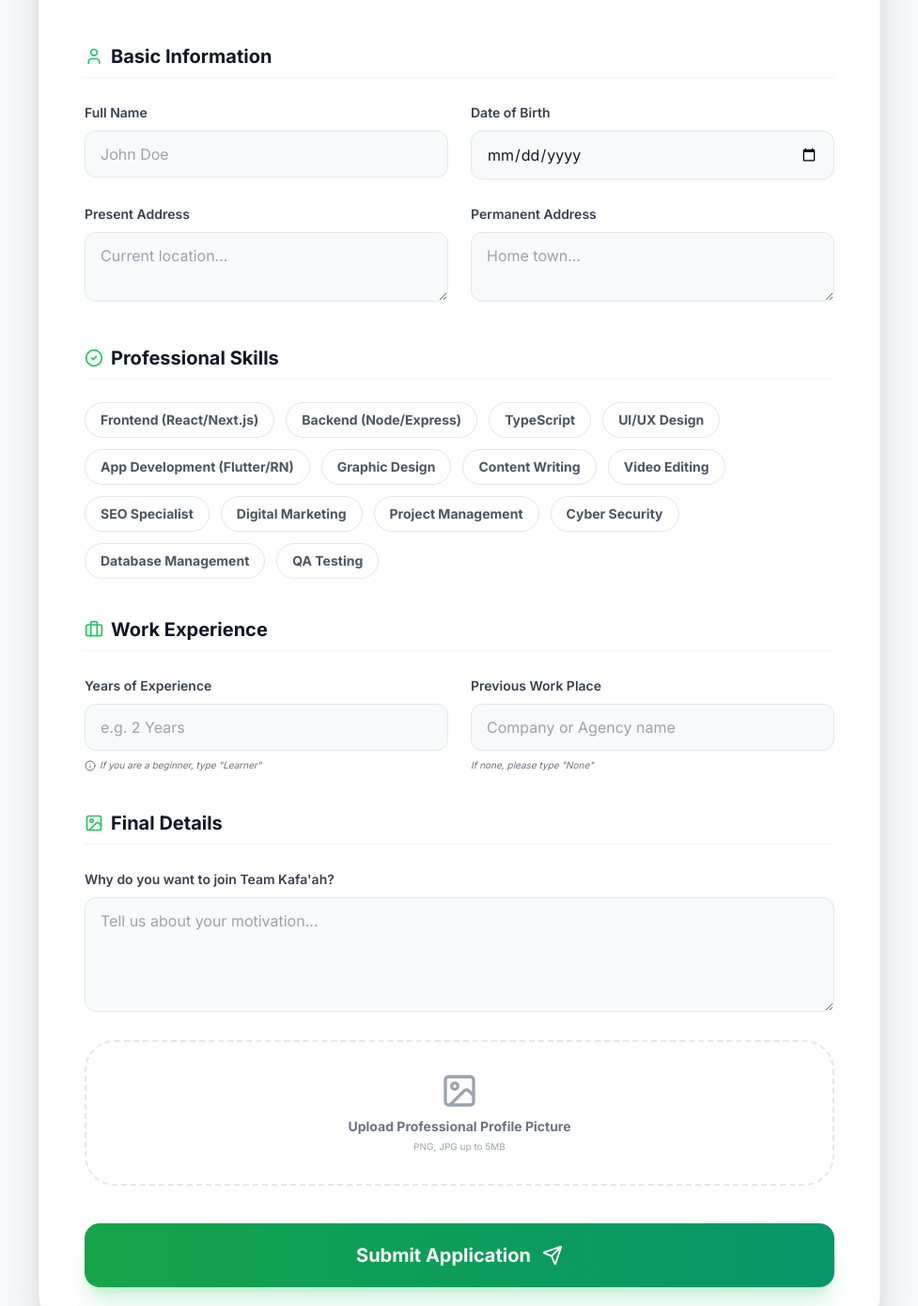
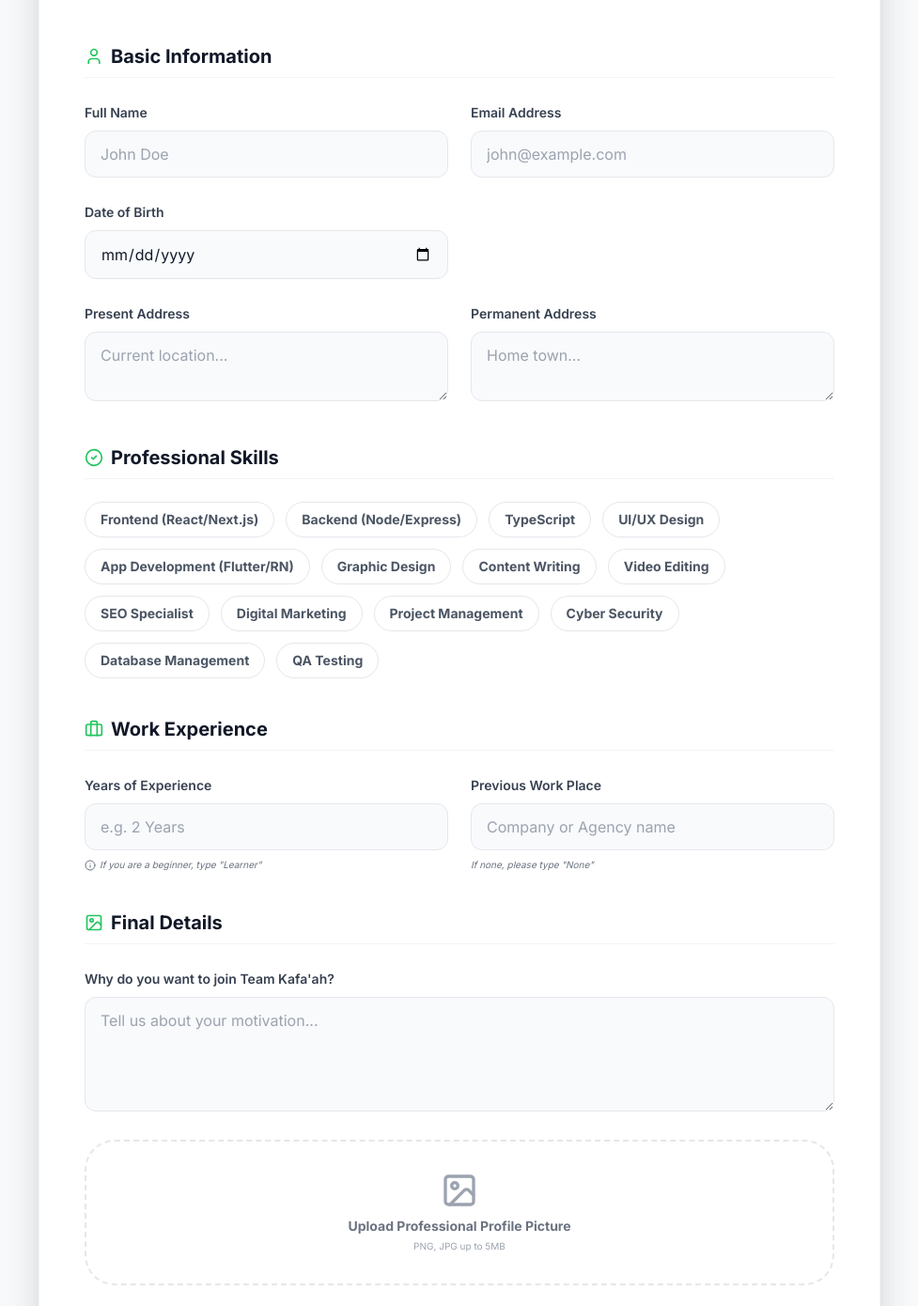
Before and after one commit to kafaahbd/kafaahbd, a React (Vite) app: page /join in a window 1280 px wide. Shown: the part 367-1757 px from the top of the page at 94% size, without its empty margins (151-1128 px from the left). Built offline with nearby package versions, Linux system fonts and the light colour scheme.

Commit message:
resend email add

```diff
--- a/src/components/Navbar.tsx
+++ b/src/components/Navbar.tsx
@@ -27,7 +27,7 @@ const Navbar: React.FC = () => {
   const navLinks: NavLink[] = [
     { name: t('nav.home'), path: '/', icon: <Home size={18} /> },
     { name: t('nav.projects'), path: '/projects', icon: <Briefcase size={18} /> },
-    { name: t('nav.join'), path: '/join', icon: <UserPlus size={18} />, external: true },
+    { name: t('nav.join'), path: '/join', icon: <UserPlus size={18} />},
     { name: t('nav.study'), path: '/study', icon: <GraduationCap size={18} /> },
     { name: t('nav.about'), path: '/about', icon: <Info size={18} /> },
   ]
--- a/src/pages/JoinForm.tsx
+++ b/src/pages/JoinForm.tsx
@@ -28,6 +28,7 @@ const JoinForm: React.FC = () => {
   const [selectedSkills, setSelectedSkills] = useState<string[]>([]);
   const [formData, setFormData] = useState({
     fullName: "",
+    email: "",
     dob: "",
     presentAddress: "",
     permanentAddress: "",
@@ -35,14 +36,22 @@ const JoinForm: React.FC = () => {
     previousWork: "",
     motivation: ""
   });
+  const [image, setImage] = useState<File | null>(null);
 
   // UI States
   const [isSubmitting, setIsSubmitting] = useState(false);
   const [isSuccess, setIsSuccess] = useState(false);
+  const [errorMessage, setErrorMessage] = useState("");
 
   const handleInputChange = (e: React.ChangeEvent<HTMLInputElement | HTMLTextAreaElement>) => {
     const { name, value } = e.target;
     setFormData(prev => ({ ...prev, [name]: value }));
+  };
+
+  const handleImageChange = (e: React.ChangeEvent<HTMLInputElement>) => {
+    if (e.target.files && e.target.files[0]) {
+      setImage(e.target.files[0]);
+    }
   };
 
   const toggleSkill = (skill: string) => {
@@ -53,36 +62,53 @@ const JoinForm: React.FC = () => {
 
   const handleSubmit = async (e: React.FormEvent) => {
     e.preventDefault();
+
+    if (!image) {
+      setErrorMessage("Please upload a profile picture.");
+      return;
+    }
+    if (selectedSkills.length === 0) {
+      setErrorMessage("Please select at least one skill.");
+      return;
+    }
+
     setIsSubmitting(true);
+    setErrorMessage("");
 
-    const submissionData = {
-      ...formData,
-      skills: selectedSkills
-    };
+    const data = new FormData();
+    Object.entries(formData).forEach(([key, value]) => {
+      data.append(key, value);
+    });
+    data.append("skills", selectedSkills.join(", "));
+    data.append("image", image);
 
     try {
-      // TODO: Replace this URL with your actual Node.js/Express backend endpoint
-      // Example: fetch('https://api.kafaahbd.com/v1/applications', { ... })
-
-      /* const response = await fetch("YOUR_BACKEND_API_URL", {
+      const response = await fetch("/api/join", {
         method: "POST",
-        headers: {
-          "Content-Type": "application/json",
-        },
-        body: JSON.stringify(submissionData),
+        body: data,
       });
 
-      if (!response.ok) throw new Error("Failed to submit");
-      */
+      const result = await response.json();
 
-      // Simulating an API call delay for UI demonstration
-      await new Promise(resolve => setTimeout(resolve, 1500));
+      if (!response.ok) throw new Error(result.error || "Failed to submit");
 
       // On success:
       setIsSuccess(true);
-    } catch (error) {
+      setFormData({
+        fullName: "",
+        email: "",
+        dob: "",
+        presentAddress: "",
+        permanentAddress: "",
+        experience: "",
+        previousWork: "",
+        motivation: ""
+      });
+      setSelectedSkills([]);
+      setImage(null);
+    } catch (error: any) {
       console.error("Submission error:", error);
-      // Handle error UI here if needed
+      setErrorMessage(error.message || "An unexpected error occurred.");
     } finally {
       setIsSubmitting(false);
     }
@@ -147,6 +173,11 @@ const JoinForm: React.FC = () => {
                 onSubmit={handleSubmit}
                 className="p-6 md:p-12 space-y-10"
               >
+                {errorMessage && (
+                  <div className="p-4 bg-red-50 border border-red-200 rounded-xl text-red-600 text-sm font-medium">
+                    {errorMessage}
+                  </div>
+                )}
 
                 {/* Personal Information Section */}
                 <div className="space-y-6">
@@ -164,6 +195,18 @@ const JoinForm: React.FC = () => {
                         onChange={handleInputChange}
                         required
                         placeholder="John Doe"
+                        className="w-full bg-slate-50 dark:bg-white/5 border border-gray-200 dark:border-white/10 rounded-xl px-4 py-3 focus:ring-2 focus:ring-green-500 outline-none transition-all dark:text-white"
+                      />
+                    </div>
+                    <div className="space-y-2">
+                      <label className="text-sm font-semibold text-gray-700 dark:text-gray-300">Email Address</label>
+                      <input
+                        type="email"
+                        name="email"
+                        value={formData.email}
+                        onChange={handleInputChange}
+                        required
+                        placeholder="john@example.com"
                         className="w-full bg-slate-50 dark:bg-white/5 border border-gray-200 dark:border-white/10 rounded-xl px-4 py-3 focus:ring-2 focus:ring-green-500 outline-none transition-all dark:text-white"
                       />
                     </div>
@@ -290,11 +333,19 @@ const JoinForm: React.FC = () => {
                     />
                   </div>
 
-                  {/* Note: In a real app, bind this to an actual file input state using an invisible <input type="file" /> */}
-                  <div className="p-8 border-2 border-dashed border-gray-200 dark:border-white/10 rounded-[2rem] text-center hover:border-green-500 transition-colors cursor-pointer group">
+                  <div className="relative p-8 border-2 border-dashed border-gray-200 dark:border-white/10 rounded-[2rem] text-center hover:border-green-500 transition-colors cursor-pointer group">
+                    <input
+                      type="file"
+                      accept="image/*"
+                      onChange={handleImageChange}
+                      className="absolute inset-0 w-full h-full opacity-0 cursor-pointer"
+                      required
+                    />
                     <div className="flex flex-col items-center">
                       <ImageIcon size={40} className="text-gray-400 group-hover:text-green-500 transition-colors mb-2" />
-                      <span className="text-sm font-bold text-gray-500 dark:text-gray-400">Upload Professional Profile Picture</span>
+                      <span className="text-sm font-bold text-gray-500 dark:text-gray-400">
+                        {image ? image.name : "Upload Professional Profile Picture"}
+                      </span>
                       <span className="text-[10px] text-gray-400 mt-1">PNG, JPG up to 5MB</span>
                     </div>
                   </div>
```
